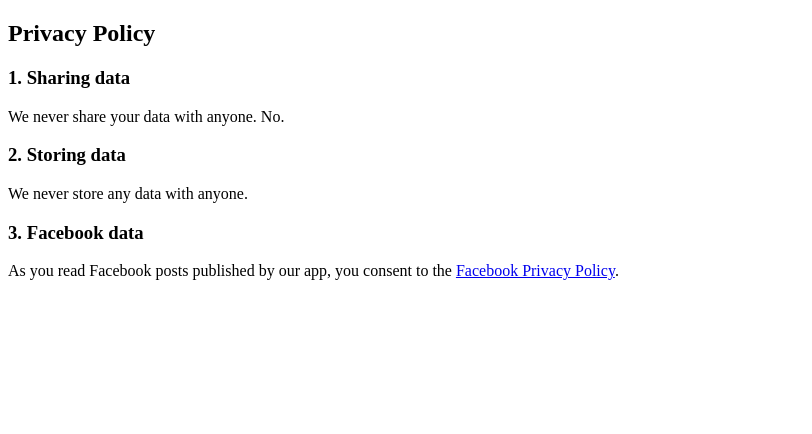
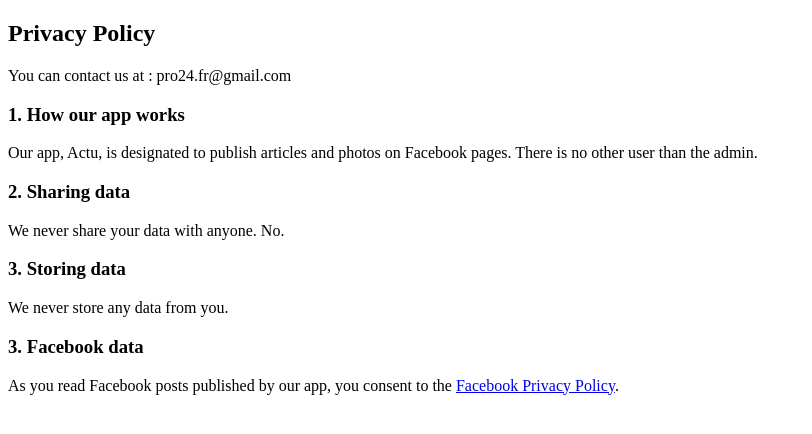
Before and after one commit to tonybee70/tonybee70.github.io, a plain HTML site: page facebook_actu_privacy.html in a window 1280 px wide. Shown: the whole page, without its empty margins (0-812 px from the left). Drawn offline with Linux system fonts and the light colour scheme.

Commit message:
Update facebook_actu_privacy.html

```diff
--- a/facebook_actu_privacy.html
+++ b/facebook_actu_privacy.html
@@ -12,11 +12,14 @@
       <section>
 	  <h1 id="dev_page_title">Privacy Policy</h1>
 	  <div id="dev_page_content">
+		  <p>You can contact us at : pro24.fr@gmail.com</p>
 
-<h3><a class="anchor" id="1-sharing-data" href="#1-sharing-data"><i class="anchor-icon"></i></a>1. Sharing data</h3>
+<h3><a class="anchor" id="1-sharing-data" href="#1-sharing-data"><i class="anchor-icon"></i></a>1. How our app works</h3>
+<p>Our app, Actu, is designated to publish articles and photos on Facebook pages. There is no other user than the admin.</p>
+<h3><a class="anchor" id="1-sharing-data" href="#1-sharing-data"><i class="anchor-icon"></i></a>2. Sharing data</h3>
 <p>We never share your data with anyone. No.</p>
-<h3><a class="anchor" id="2-storing-data" href="#2-storing-data"><i class="anchor-icon"></i></a>2. Storing data</h3>
-<p>We never store any data with anyone.</p>
+<h3><a class="anchor" id="2-storing-data" href="#2-storing-data"><i class="anchor-icon"></i></a>3. Storing data</h3>
+<p>We never store any data from you.</p>
 
 <h3><a class="anchor" id="3-facebook-data" href="#3-facebook-data"><i class="anchor-icon"></i></a>3. Facebook data</h3>
 <p>As you read Facebook posts published by our app, you consent to the <a href="https://www.facebook.com/policy.php">Facebook Privacy Policy</a>. </p>
```
